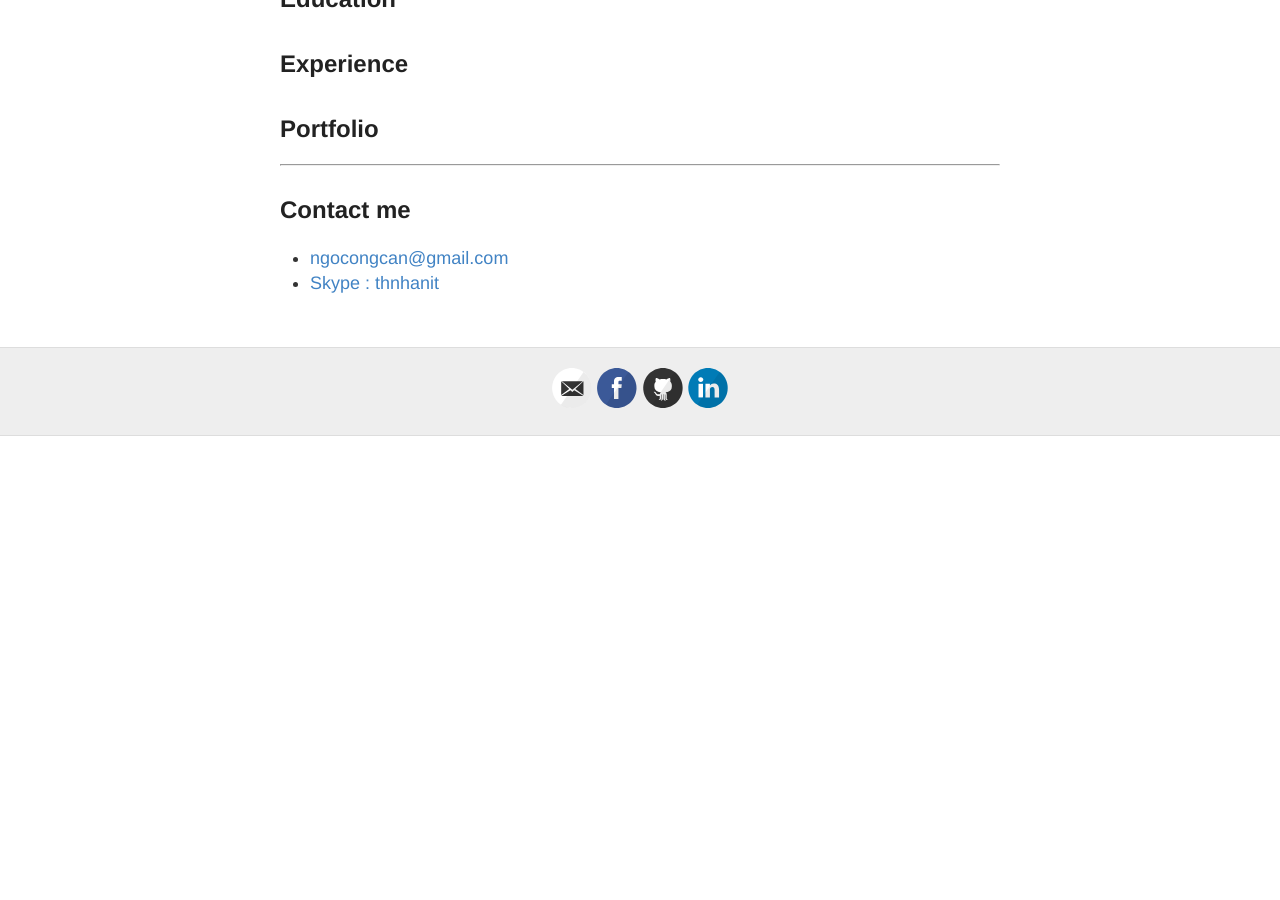
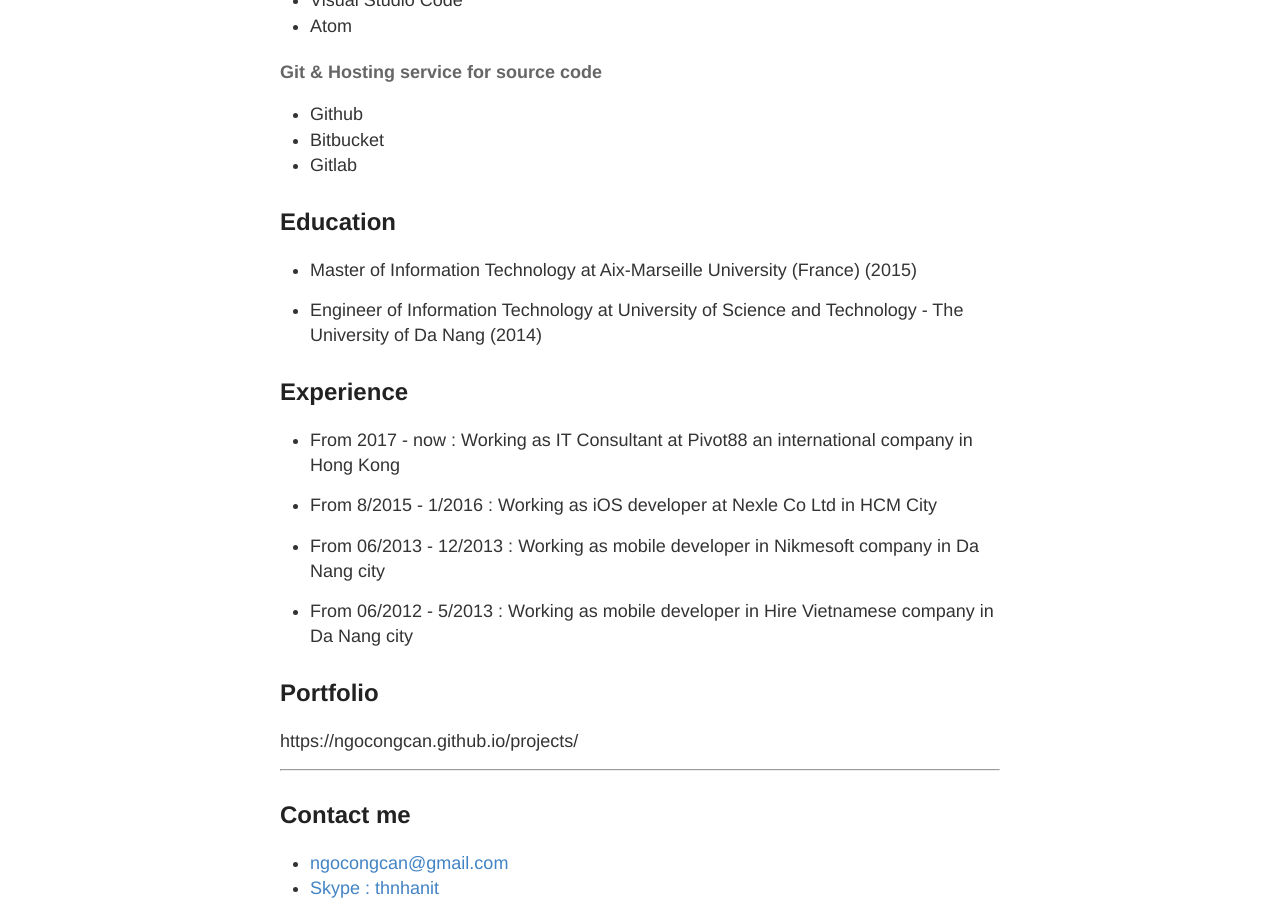
Before and after one commit to ngocongcan/ngocongcan.github.io, a Jekyll site: the page built from about.md, in a window 1280 px wide and 900 px high, scrolled down 2073 px. Built offline with Jekyll 4.4.1, drawn with Linux system fonts in a browser that asks for light colours; before the commit the page ends 2509 px from its top, so only the background shows below that; some of the changed text lies outside the part shown.

Commit message:
Update about.md

```diff
--- a/about.md
+++ b/about.md
@@ -74,12 +83,28 @@
 * Bitbucket
 * Gitlab
 
-***
 ## Education
+
+* Master of Information Technology at Aix-Marseille University (France) (2015)
+
+* Engineer of Information Technology at University of Science and Technology - The University of Da Nang (2014)
+
 
 ## Experience
 
+* From 2017 - now : Working as IT Consultant at Pivot88 an international company in Hong Kong
+
+* From 8/2015 - 1/2016 : Working as iOS developer at Nexle Co Ltd in HCM City
+
+
+* From 06/2013 - 12/2013 : Working as mobile developer in Nikmesoft company in Da Nang city
+
+* From 06/2012 - 5/2013 : Working as mobile developer in Hire Vietnamese company in Da Nang city
+
+
 ## Portfolio
+
+https://ngocongcan.github.io/projects/
 
 ***
 
```
Also changed, not shown: other parts of about.md (+9 -0 lines).
